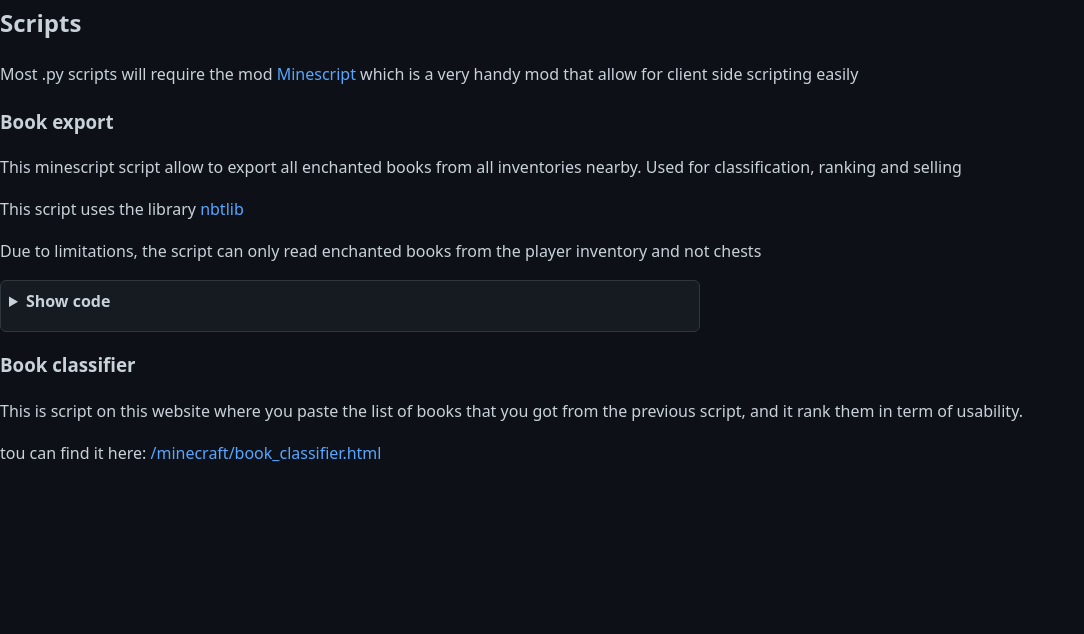
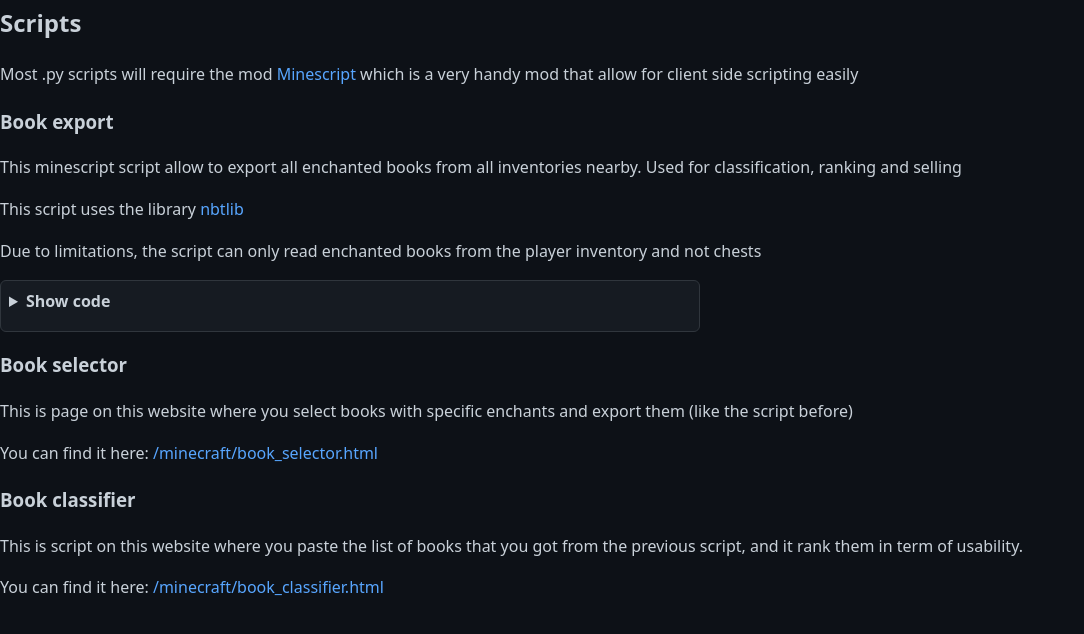
Before and after one commit to netgoatfr/netgoatfr.github.io, a plain HTML site: page minecraft/index.html in a window 1280 px wide. Shown: the part 90-724 px from the top of the page, without its empty margins (0-1084 px from the left). Drawn offline with Linux system fonts and the light colour scheme.

Commit message:
Fix typos and improve HTML content

```diff
--- a/minecraft/index.html
+++ b/minecraft/index.html
@@ -15,7 +15,7 @@
       <h3>Book export</h3>
       <p>This minescript script allow to export all enchanted books from all inventories nearby. Used for classification, ranking and selling</p>
       <p>This script uses the library <a href="https://pypi.org/project/nbtlib/">nbtlib</a></p>
-      <p>Due to limitations, the script can only read enchanted books from  the player inventory and not chests</p>
+      <p>Due to limitations, the script can only read enchanted books from the player inventory and not chests</p>
       <div class="code">
         <details>
           <summary>Show code</summary>
@@ -57,10 +57,14 @@ print(f"{len(books)} enchanted books copied to clipboard")
       </div>
     </div>
     <div>
+      <h3>Book selector</h3>
+      <p>This is page on this website where you select books with specific enchants and export them (like the script before) </p>
+      <p>You can find it here: <a href="/minecraft/book_selector.html">/minecraft/book_selector.html</a></p>
+    </div>
+    <div>
       <h3>Book classifier</h3>
       <p>This is script on this website where you paste the list of books that you got from the previous script, and it rank them in term of usability.</p>
-      <p>tou can find it here: <a href="/minecraft/book_classfier.html">/minecraft/book_classifier.html</a></p>
-
+      <p>You can find it here: <a href="/minecraft/book_classfier.html">/minecraft/book_classifier.html</a></p>
     </div>
 
   </div>
```
